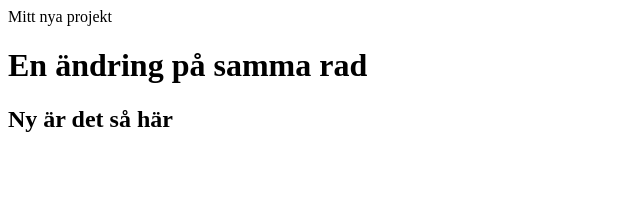
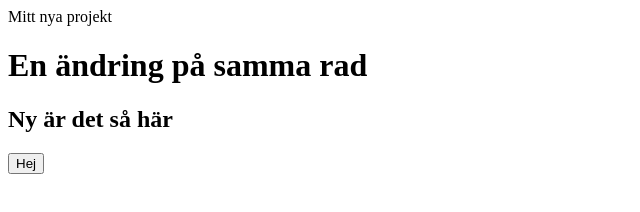
Before and after one commit to joakimwestermark/test, a plain HTML site: page index.html in a window 1280 px wide. Shown: the full height of the page, 0-640 px from the left. Drawn offline with Linux system fonts and the light colour scheme.

Commit message:
ny button i branch button

```diff
--- a/index.html
+++ b/index.html
@@ -12,6 +12,8 @@
 
     <h2>Ny är det så här</h2>
 
+    <button type="button">Hej</button>
+
   </body>
 
 
```
